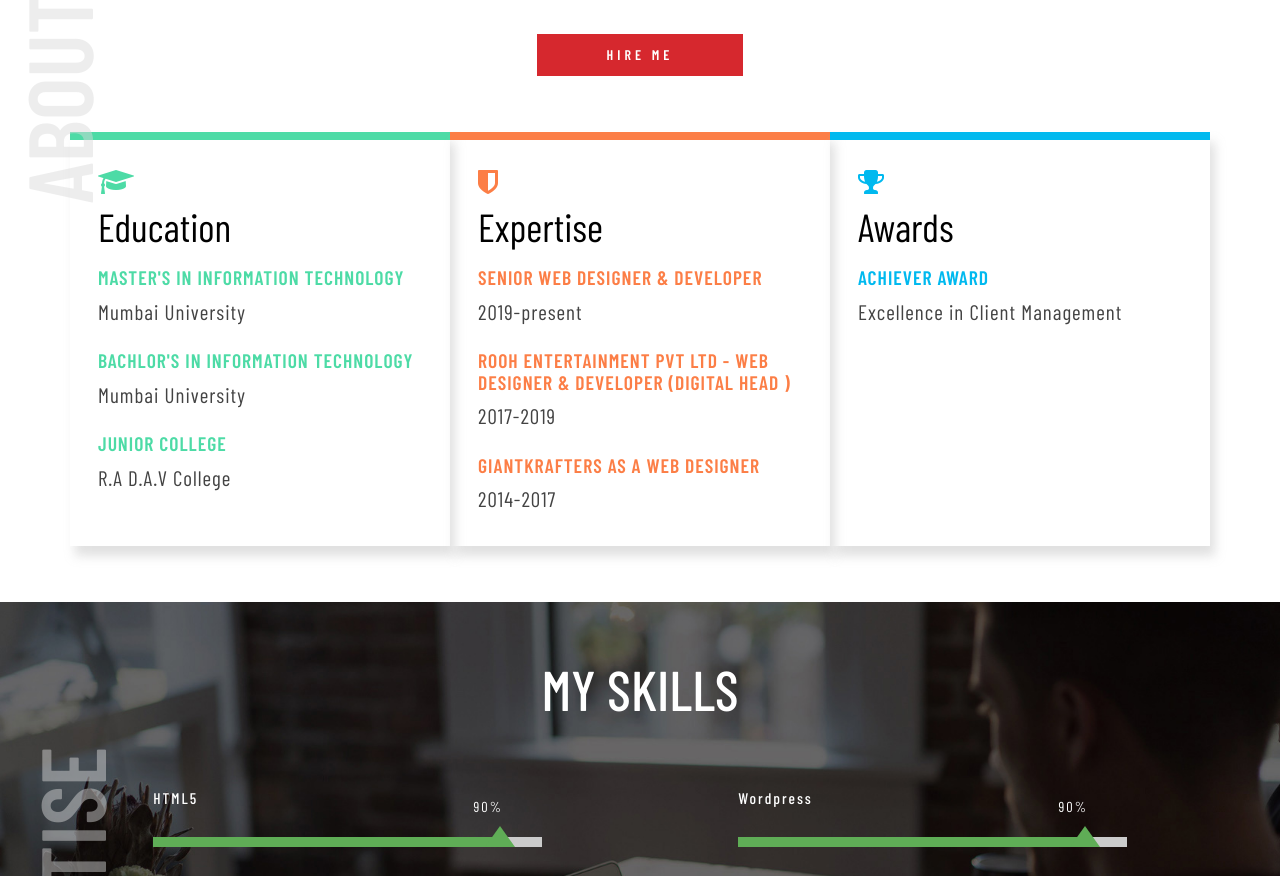
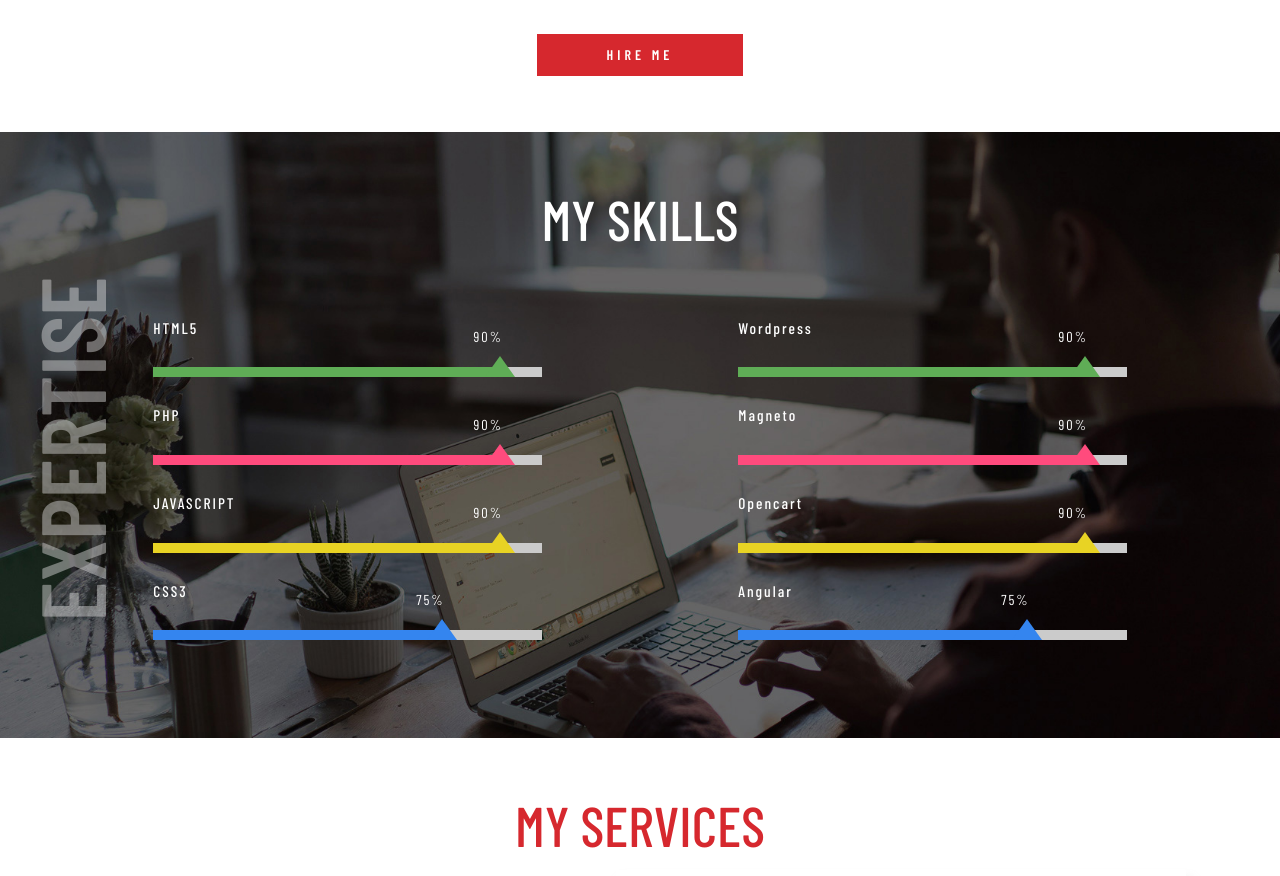
Before and after one commit to gauravbtiwari/gauravbtiwari.github.io, a plain HTML site: page index.html in a window 1280 px wide. Shown: the part 1099-1975 px from the top of the page. Drawn offline with nearby package versions, Linux system fonts and the light colour scheme; a web font is replaced by a local one.

Commit message:
first commit

```diff
--- a/index.html
+++ b/index.html
@@ -117,7 +117,7 @@
 					</li>-->
 				</ul>
 			</div>
-			<div class="about-btm-w3_agileits">
+		<!--	<div class="about-btm-w3_agileits">
 				<div class="grid-flex">
 					<div class="ab1 main-about-grid1">
 						<span class="fa fa-graduation-cap  wthree-title-list" aria-hidden="true"></span>
@@ -146,14 +146,14 @@
 						<h4 class="aboutbtm-head">awards</h4>
 						<h5>Achiever Award </h5>
 						<p>Excellence in Client Management </p>
-					<!--<h5>site of the day</h5>
+					<h5>site of the day</h5>
 						<p>Ncididunt ut labore et t enim ad minim.</p>
 						<h5>premier UX award</h5>
-						<p>Ncididunt ut labore et t enim ad minim.</p>-->
+						<p>Ncididunt ut labore et t enim ad minim.</p>
 					</div>
 					<div class="clearfix"></div>
 				</div>
-			</div>
+			</div>-->
 			<!-- //about-bottom -->
 		</div>
 	</div>
```
